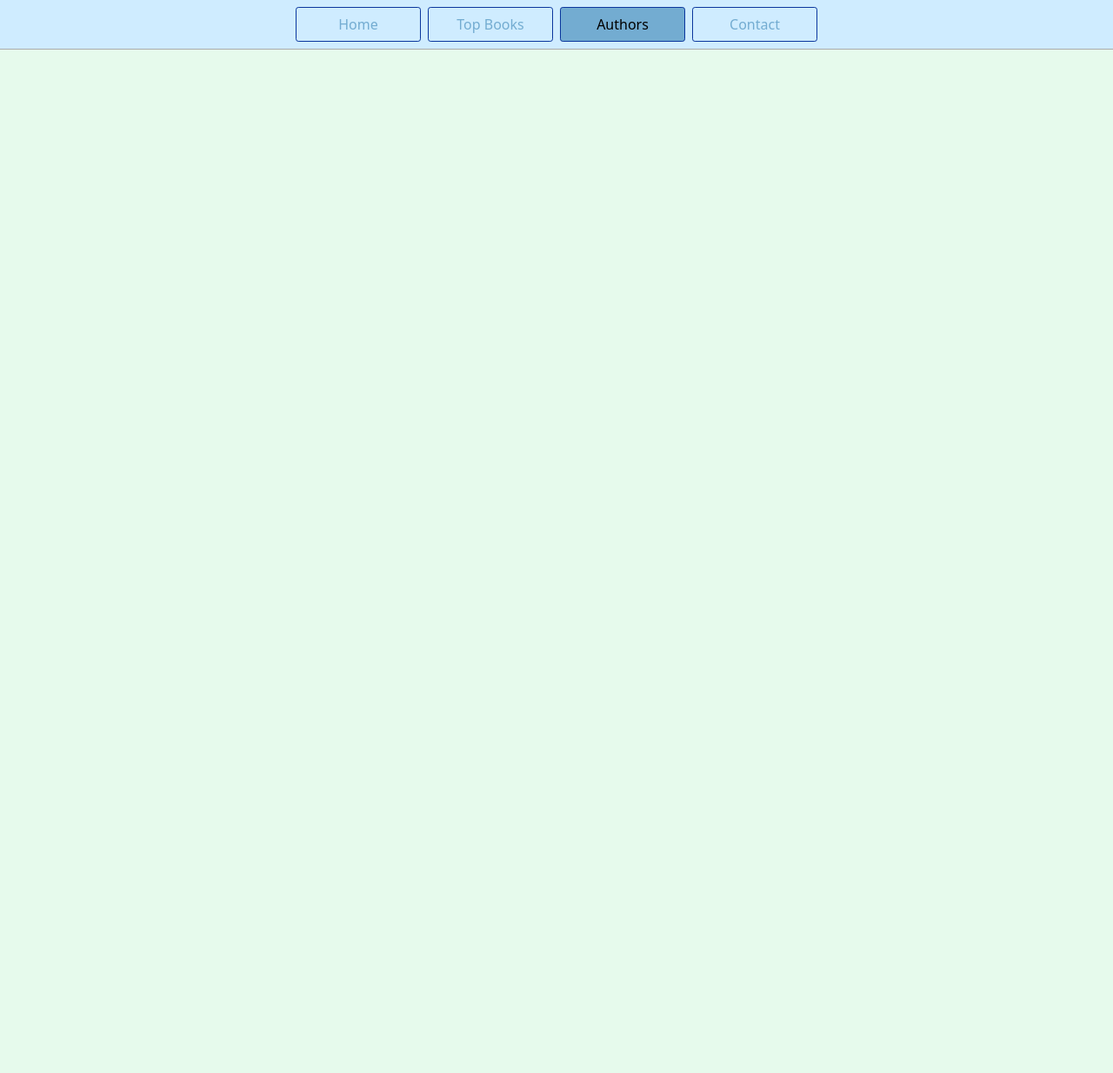
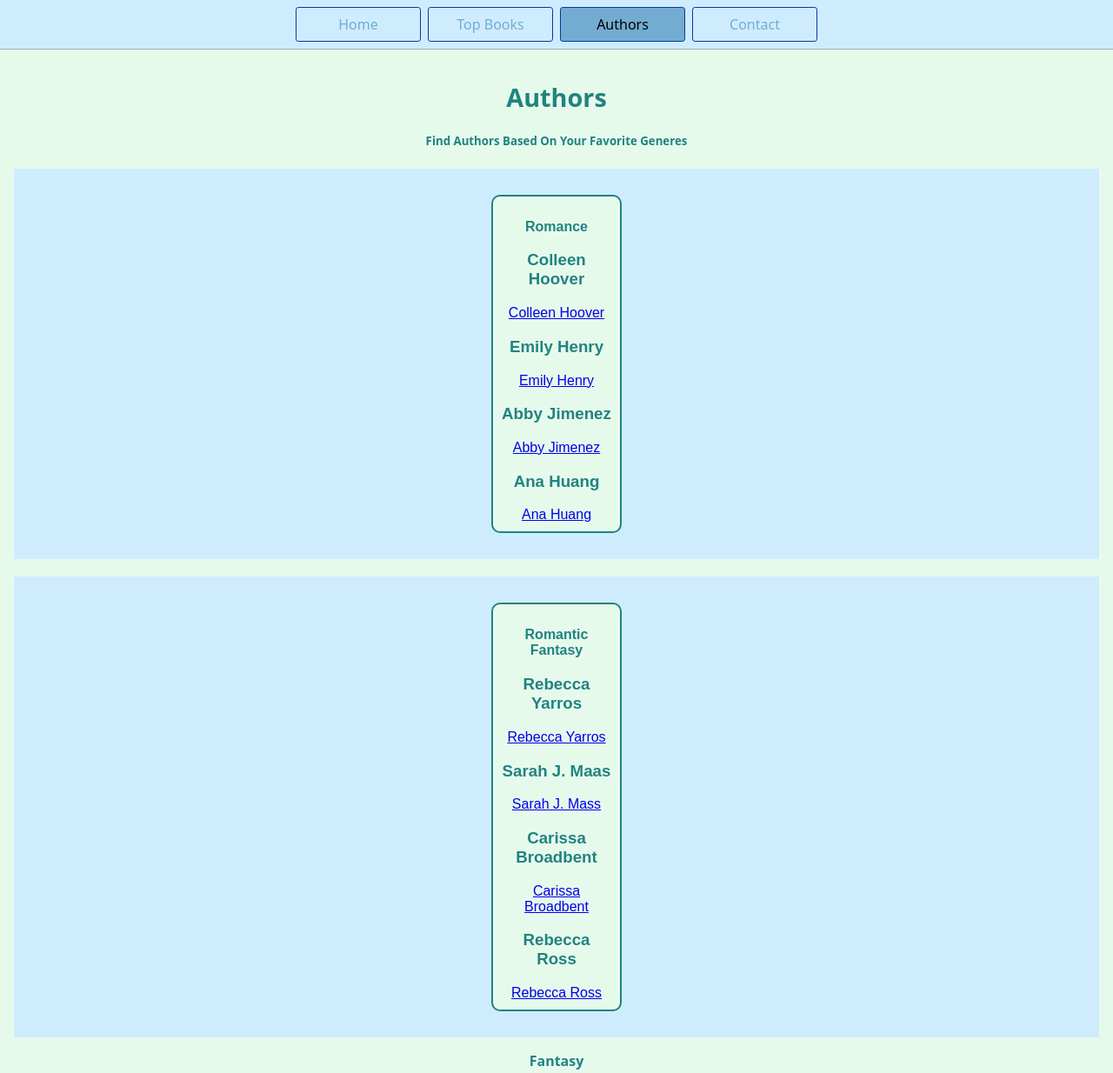
Before and after one commit to SihnmeyT/cps-early-college--project, a website: page page3.html in a window 1280 px wide. Shown: the whole page at 87% size. Before the commit the page ends 800 px from the top, so only its background shows below. Drawn offline with Linux system fonts and the light colour scheme.

Commit message:
Page 3 changes

```diff
--- a/page3.html
+++ b/page3.html
@@ -15,5 +15,39 @@
       <a href="/" aria-current="page">Authors</a>
       <a href="/page4.html">Contact</a>
     </nav>
+    <main>
+      <h1>Authors</h1>
+      <h5>Find Authors Based On Your Favorite Generes</h5>
+      <div class="author">
+        <div class="find">
+          <p>Romance</p>
+          <h3>Colleen Hoover</h3>
+          <a href="https://www.colleenhoover.com/">Colleen Hoover</a>
+          <h3>Emily Henry</h3>
+          <a href="https://www.emilyhenrybooks.com/">Emily Henry</a>
+          <h3>Abby Jimenez</h3>
+          <a href="https://www.authorabbyjimenez.com/">Abby Jimenez</a>
+          <h3>Ana Huang</h3>
+          <a href="https://anahuang.com/">Ana Huang</a>
+        </div>
+      </div>
+
+
+        <div class="author">
+        <div class="find">
+          <p>Romantic Fantasy </p>
+          <h3>Rebecca Yarros</h3>
+          <a href="https://rebeccayarros.com/">Rebecca Yarros</a>
+          <h3>Sarah J. Maas</h3>
+          <a href="https://sarahjmaas.com/">Sarah J. Mass</a>
+          <h3> Carissa Broadbent</h3>
+          <a href="https://carissabroadbentbooks.com/">Carissa Broadbent</a>
+          <h3>Rebecca Ross</h3>
+          <a href="https://www.rebeccarossauthor.com/">Rebecca Ross </a>
+        </div>
+      </div>
+      <p>Fantasy</p>
+
+  </main>
   </body>
 </html>
--- a/styles.css
+++ b/styles.css
@@ -55,6 +55,10 @@
 h1 {
   font-weight: bold;
   font-size: 1.8rem;
+}
+
+p {
+  font-weight: bold;
 }
 
 .picture {
@@ -138,3 +142,29 @@
   text-align: center;
   width: 150px;
 }
+.author {
+  display: flex;
+  flex-direction: row;
+  flex-wrap: wrap;
+  align-items: center;
+  background-color: var(--primary-color);
+  padding: 20px;
+  margin-top: 20px;
+  justify-content: space-around;
+  gap: 10px;
+}
+
+.find {
+  background-color: var(--background-color);
+  border: 2px solid var(--secondary-color);
+  padding: 10px;
+  margin: 10px;
+  border-radius: 10px;
+  font-family: Arial, sans-serif;
+  text-align: center;
+  width: 150px;
+  justify-content: space-around;
+}
+.find:hover {
+  background-color: var(--primary-color);
+}
```
